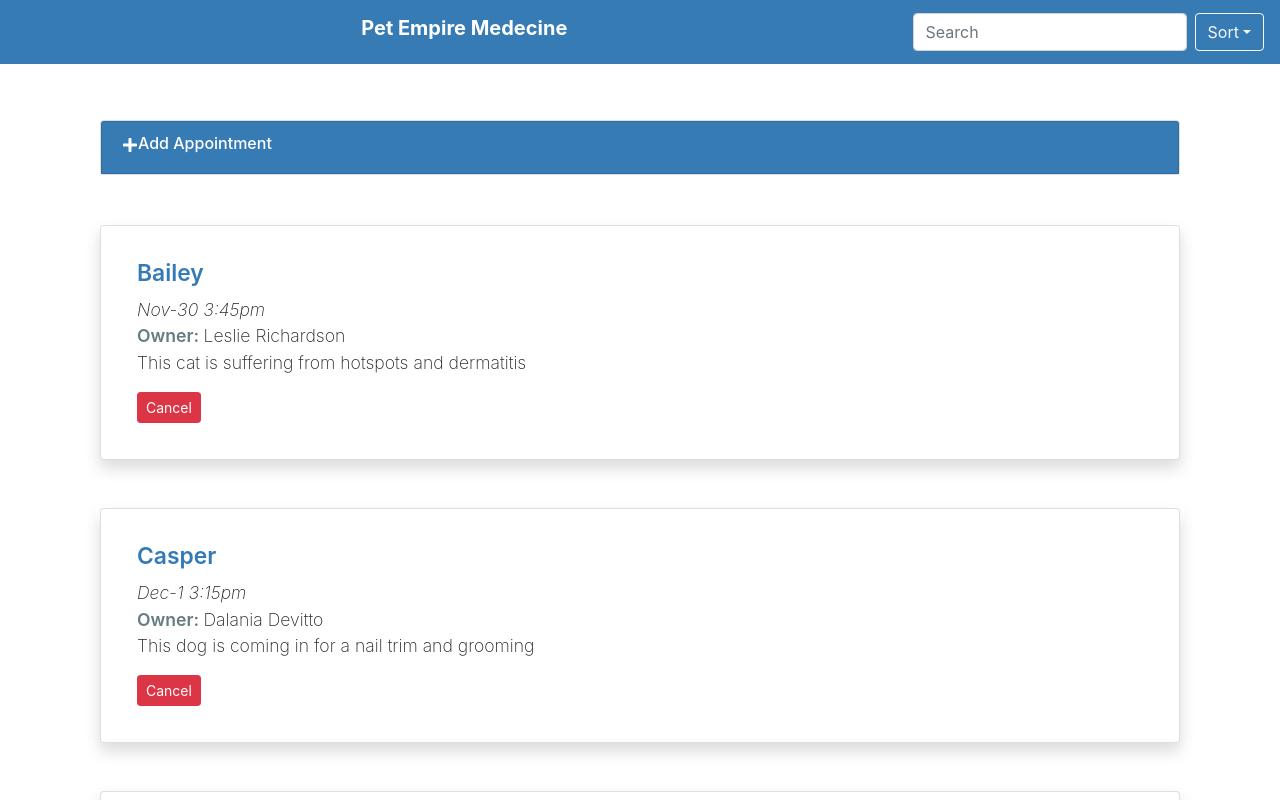
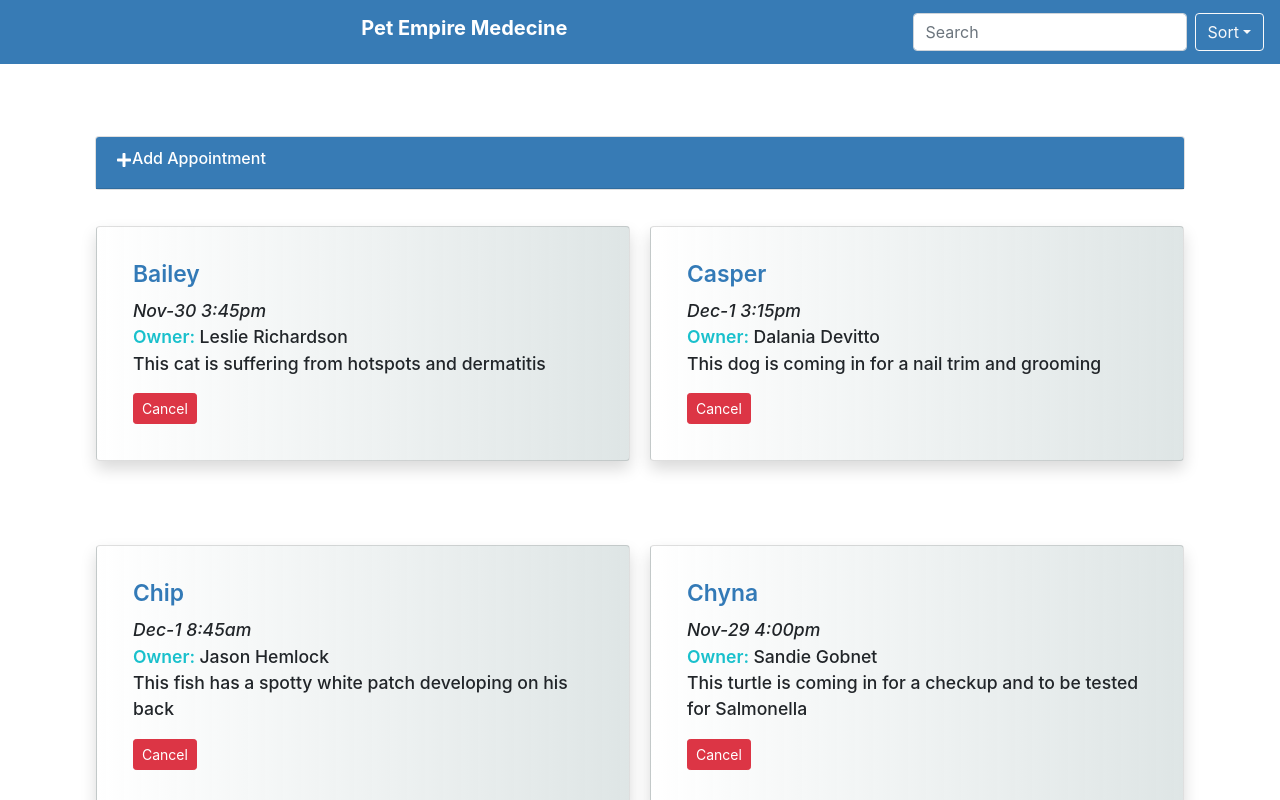
Before and after one commit to rajkamalnehul/Appointments, a React (Create React App) app: page / in a window 1280 px wide. Shown: the top 800 px of the page. Built offline with nearby package versions, Linux system fonts and the light colour scheme.

Commit message:
fixed bugs and added styling

```diff
--- a/public/index.html
+++ b/public/index.html
@@ -24,7 +24,7 @@
       work correctly both with client-side routing and a non-root public URL.
       Learn how to configure a non-root public URL by running `npm run build`.
     -->
-    <title>React App</title>
+    <title>Appointment</title>
   </head>
   <body>
     <noscript>You need to enable JavaScript to run this app.</noscript>
--- a/src/components/AddAppointments.js
+++ b/src/components/AddAppointments.js
@@ -47,7 +47,7 @@ class AddAppointments extends Component {
             <div className={
                 'card textcenter mt-3 ' + (this.props.formdisplay ? '' : 'add-appointment')
             }>
-            <div className=" space apt-addheading card-header bg-primary text-white " onClick={this.props.toggleForm}>
+            <div className="space apt-addheading card-header bg text-white " onClick={this.props.toggleForm}>
                 <h6 > <FaPlus/>Add Appointment</h6>
             </div>
 
--- a/src/components/App.js
+++ b/src/components/App.js
@@ -4,6 +4,8 @@ import ListAppointments from './ListAppointments';
 import AddAppointments from './AddAppointments';
 import SearchAppointments from './SearchAppointments';
 import {without} from 'lodash';
+
+
 
 class App extends Component {
   constructor(){
@@ -22,7 +24,7 @@ class App extends Component {
 
   querry=(querryText)=>{
     this.setState({searchField:querryText});
-    }
+  }
 
 
   changeOrder= (order,direction)=>{
@@ -77,12 +79,11 @@ class App extends Component {
   }
 
 
-
-
   render() {
 
-     let order;
+      let order;
       let filteredApts = this.state.myAppointments;
+
 
        if (this.state.orderDirection === 'asc') {
        order = 1;
@@ -90,7 +91,7 @@ class App extends Component {
        order = -1;
       }
 
-       filteredApts=filteredApts.sort((a, b) => {
+    let  filteredapts=filteredApts.sort((a, b) => {
       if (
        a[this.state.orderBy].toLowerCase() <
        b[this.state.orderBy].toLowerCase()
@@ -115,21 +116,15 @@ class App extends Component {
      });
 
 
-    return (
-      <main className="page bg-white" id="petratings">
-        <div className="container">
-          <div className="row">
-            <div className="col-md-12 bg-white">
-              <div className="container">
-                <SearchAppointments orderBy={this.state.orderBy} orderDirection={this.state.orderDirection} changeOrder={this.changeOrder}  handleChange={this.querry} />
-                <AddAppointments formdisplay={this.state.formDisplay} toggleForm={this.toggleform} addAppointments={this.addAppointments}/>
-                <ListAppointments  appointments={filteredApts} deleteAppointments={this.deleteappointments }/>
 
-              </div>
-            </div>
-          </div>
-        </div>
-      </main>
+return (
+  <main className='page' id="petratings">
+    <div className="container col-sm-12">
+      <SearchAppointments  orderBy={this.state.orderBy} orderDirection={this.state.orderDirection} changeOrder={this.changeOrder}  handleChange={this.querry} />
+      <AddAppointments formdisplay={this.state.formDisplay} toggleForm={this.toggleform} addAppointments={this.addAppointments}/>
+      <ListAppointments  appointments={filteredapts}  deleteAppointments={this.deleteappointments }/>
+     </div>
+  </main>
     );
   }
 }
--- a/src/components/ListAppointments.js
+++ b/src/components/ListAppointments.js
@@ -1,12 +1,13 @@
 import React,{Component} from 'react';
 import Moment from 'react-moment';
+import '../css/listAppointment.css';
 
 class ListAppointments extends Component {
     render(props){
         return(
-                <div className="appointment-list item-list">
+                <div className="grid appointment-list item-list">
                     {this.props.appointments.map(item => (
-                        <div className="card d-flex pet-item mt-3 shadow p-3 mb-5 bg-white rounded" key={item.aptId}>
+                        <div className="background-list card d-flex pet-item mt-3 shadow p-3 mb-5  rounded " key={item.aptId}>
                             <div className="card-body">
                                 <h2 className="card-title pet-name ">{item.petName}</h2>
                                 <span className="apt-date ml-auto"><Moment
@@ -27,6 +28,8 @@ class ListAppointments extends Component {
                     ))}
               </div>
 
+
+
             )}}
 
 
--- a/src/components/SearchAppointments.js
+++ b/src/components/SearchAppointments.js
@@ -4,14 +4,14 @@ import '../css/SearchAppointment.css';
 class SearchAppointments extends Component {
     render(){
         return(
-            <div>
-                <nav className="navbar navbar-expand-sm navbar-dark bg-primary fixed-top justify-content-between">
+            <div >
+                <nav className="navbar navbar-expand-sm navbar-dark bg fixed-top justify-content-between">
                     <h1 className="navbar-brand mx-auto font-weight-bold">Pet Empire Medecine</h1>
                     <form className="form-inline">
                         <input className="form-control search-outline-light mr-sm-2 mx-auto" type="search" placeholder="Search"  onChange={e=>this.props.handleChange(e.target.value)}/>
                     </form>
                     <div className="dropdown">
-                        <button className="btn btn-outline-light dropdown-toggle" type="button" data-toggle="dropdown" aria-haspopup="true" aria-expanded="false">Sort</button>
+                        <button className="btn btn-outline-light dropdown-toggle" type="button" data-toggle="dropdown" aria-haspopup="true" aria-expanded="false" >Sort</button>
                         <div className="dropdown-menu dropdown-menu-right">
 
                             <button className={'dropdown-item sort-by btn btn-outline-grey ' + (this.props.orderBy=== 'petName' ? 'active': '')} onClick={e=>this.props.changeOrder('petName',this.props.orderDirection)} >Pet Name</button>
--- a/src/css/AddAppointment.css
+++ b/src/css/AddAppointment.css
@@ -1,9 +1,23 @@
 .addAppointment{
     margin-top: 120px;
     margin-bottom: 20px;
+    margin-left: 80px;
+    margin-right: 80px;
 
 }
 
  .add-appointment .card-body {
     display: none;
   }
+
+  @media only screen and (max-width: 780px) {
+    .addAppointment{
+     margin-left: 0px;
+     margin-right: 0px;
+     margin-top: 150px;
+    }
+  }
+
+  bg.{
+    background-color: #377bb5;
+  }
--- a/src/css/App.css
+++ b/src/css/App.css
@@ -28,7 +28,7 @@
 
 .appointment-list .label-item {
   font-weight: 600;
-  color: #667b82;
+  color:#19c0cc;
 }
 
 .appointment-list .apt-date {
@@ -41,3 +41,12 @@
 .dropdown-item:active {
   background-color: #a9aeb2;
 }
+
+
+.container{
+  display: flex;
+  flex-direction: column;
+
+  cursor: pointer;
+
+}
--- a/src/css/SearchAppointment.css
+++ b/src/css/SearchAppointment.css
@@ -0,0 +1,3 @@
+.bg{
+  background-color: #377bb5;
+}
--- a/src/css/index.css
+++ b/src/css/index.css
@@ -1,5 +1,5 @@
 body {
-  font-weight: 200;
+  font-weight: 500;
 
 }
 
@@ -15,6 +15,6 @@ footer {
 
 .bg-primary,
 .btn-primary {
-  background-color: #377bb5 !important;
+
   border: inherit;
 }
--- /dev/null
+++ b/src/css/listAppointment.css
@@ -0,0 +1,20 @@
+.grid{
+    width: 85vw;
+    margin: 0 auto;
+    display: grid;
+     grid-template-columns: 1fr 1fr;
+    grid-gap: 20px;
+    justify-content: center;
+    height: 10vw;
+}
+
+@media only screen and (max-width: 550px) {
+    .grid{
+      display: block;
+      width: 100%;
+    }
+  }
+
+  .background-list{
+    background-image: linear-gradient(to right,white, #dae2e2e1);
+  }
```
